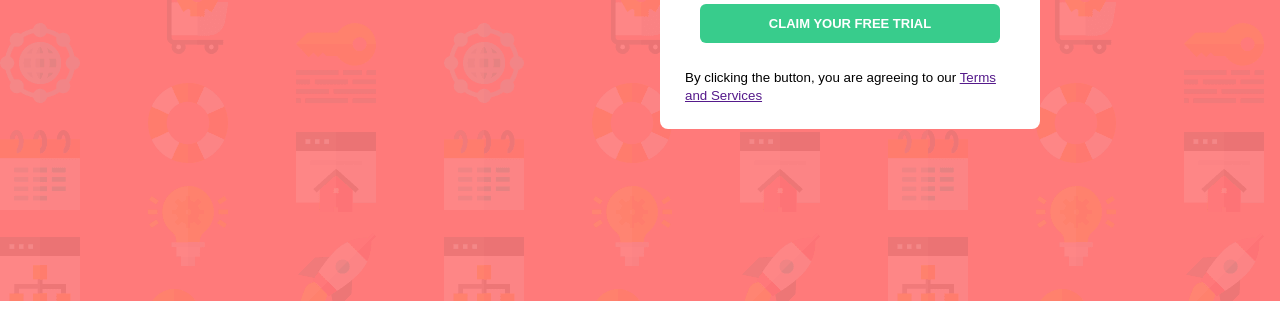
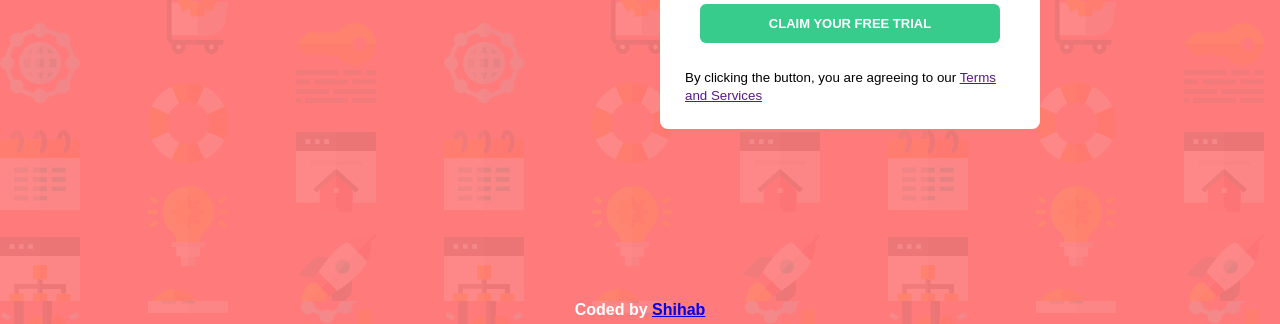
Before and after one commit to Shihab429/sign-up-page, a plain HTML site: page index.html in a window 1280 px wide. Shown: the part 499-823 px from the top of the page. Before the commit the page ends 800 px from the top, so only its background shows below. Drawn offline with Linux system fonts and the light colour scheme.

Commit message:
Title added and footer added

```diff
--- a/index.html
+++ b/index.html
@@ -6,13 +6,10 @@
 
   <link rel="icon" type="image/png" sizes="32x32" href="./images/favicon-32x32.png">
 
-  <title>Frontend Mentor | Intro component with sign up form</title>
+  <title>Sign Up Page</title>
 
   <!-- Feel free to remove these styles or customise in your own stylesheet 👍 -->
-  <style>
-    .attribution { font-size: 11px; text-align: center; }
-    .attribution a { color: hsl(228, 45%, 44%); }
-  </style>
+
   <link rel="stylesheet" href="style.css">
 </head>
 <body>
@@ -39,6 +36,14 @@
     </form>
   </div>
 </div>
+
+<footer class="footer">
+  <p class="footer_p">
+  </a>
+    Coded by <a href="#">Shihab
+    </a>
+  </p>
+</footer>
 </div>
 
 
@@ -51,13 +56,6 @@
   By clicking the button, you are agreeing to our Terms and Services
   -->
 
-  <!-- <footer>
-    <p class="attribution">
-      Challenge by <a href="https://www.frontendmentor.io?ref=challenge" target="_blank">Frontend Mentor</a>.
-      Coded by <a href="#">Shihab</a>.
-    </p>
-  </footer> -->
-
 
   <script src="app.js"></script>
 </body>
--- a/style.scss
+++ b/style.scss
@@ -14,6 +14,13 @@ $try_free_shadow: hsl(249, 10%, 26%);
 #main{
     background-image: url(images/bg-intro-desktop.png);
     background-color: $color_red;
+    .footer{
+        text-align: center;
+        color: white;
+        font-weight: bold;
+        font-size: 16px;
+        padding-bottom: 5px;
+    }
     #sub_main{
         height: 100vh;
         display: grid;
@@ -34,6 +41,7 @@ $try_free_shadow: hsl(249, 10%, 26%);
                 text-align: left;
                 font-size: 45px;
                 font-weight: bold;
+                line-height: 45px;
             }
             p{
                 font-size: 18px;
```
Also changed, not shown: style.css, 1 other file.
